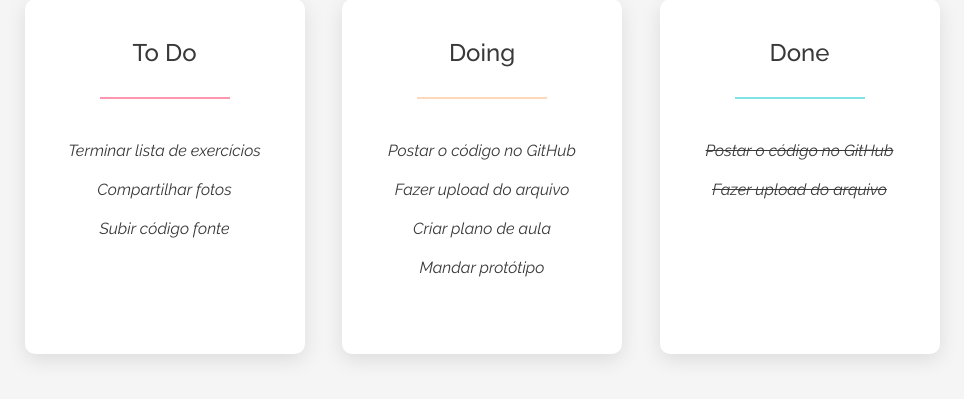
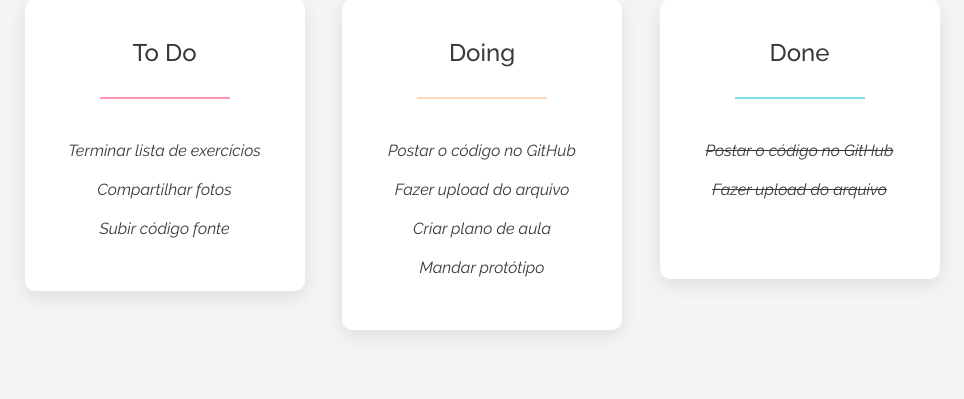
Before and after one commit to gabrielsarubo/todo-list-unectjr, a PHP site: page / in a window 1280 px wide. Shown: the part 246-645 px from the top of the page, without its empty margins (158-1122 px from the left). Run offline with PHP 8.4, Linux system fonts and the light colour scheme; some libraries are stand-ins or nearby versions.

Commit message:
Add spacing between cards
Added a margin bottom to the cards for when they are organized in columns

```diff
--- a/assets/css/style.css
+++ b/assets/css/style.css
@@ -137,7 +137,9 @@ section#container-cards {
 /* Formatacao de geral de todos os cards */
 section#container-cards .cards {
 	width: 280px;
-	height: 355px;
+	height: fit-content;
+	min-height: 280px;
+	margin-bottom: 1.5rem;
 
 	background-color: white;
 	box-shadow: 0px 6px 20px rgba(0, 0, 0, 0.10);
@@ -154,7 +156,7 @@ section#container-cards .cards:hover {
 /* Formatacao da container invisivel que cerca o conteudo do card */
 .cards .inner-card {
 	width: 200px;
-	margin: 20px auto 0 auto;
+	margin: 20px auto 50px auto;
 }
 
 /* Titulo dos cards */
```
